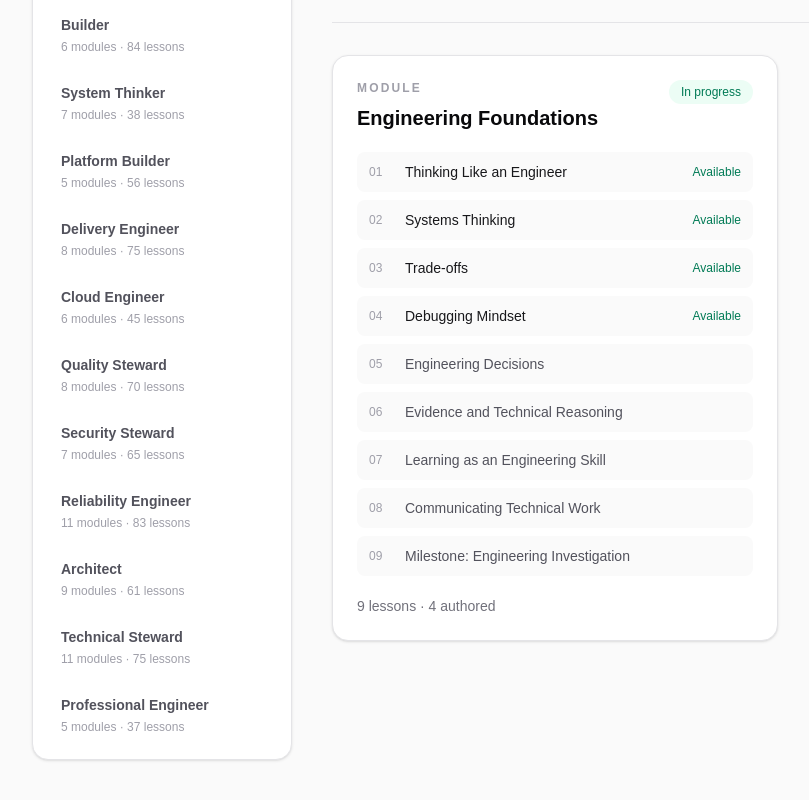
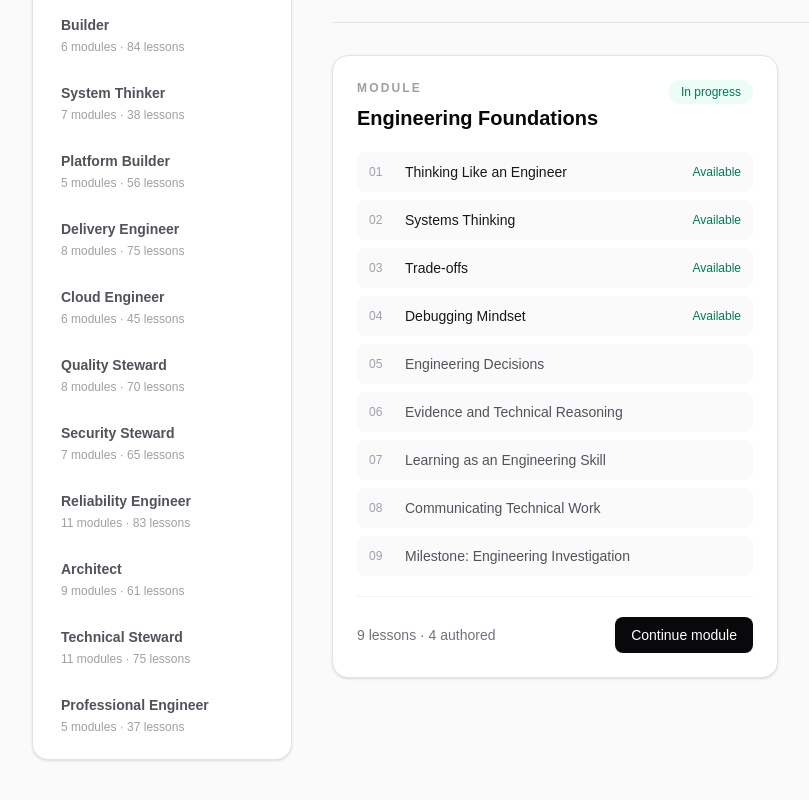
Before and after one commit to enoqueJonas/tsa, a Next.js app in the folder apps/web/: page / in a window 1280 px wide. Shown: the part 402-1202 px from the top of the page, without its empty margins (0-809 px from the left). Built offline with nearby package versions, Linux system fonts and the light colour scheme.

Commit message:
feat: launch authored modules from academy

```diff
--- a/apps/web/components/academy-browser.tsx
+++ b/apps/web/components/academy-browser.tsx
@@ -7,11 +7,19 @@ import {
   type School,
 } from "@tsa/runtime-kernel";
 
+import { LearningExperience } from "./learning-experience";
+
 function authoredLessonCount(path: LearningPath) {
   return path.lessons.filter((lesson) => lesson.activities.length > 0).length;
 }
 
-function ModuleCard({ path }: { path: LearningPath }) {
+function ModuleCard({
+  path,
+  onStart,
+}: {
+  path: LearningPath;
+  onStart: (path: LearningPath) => void;
+}) {
   const authored = authoredLessonCount(path);
   const available = authored > 0;
 
@@ -66,9 +74,22 @@ function ModuleCard({ path }: { path: LearningPath }) {
         })}
       </div>
 
-      <p className="mt-5 text-sm text-zinc-500">
-        {path.lessons.length} lessons · {authored} authored
-      </p>
+      <div className="mt-5 flex items-center justify-between gap-4 border-t border-zinc-100 pt-5">
+        <p className="text-sm text-zinc-500">
+          {path.lessons.length} lessons · {authored} authored
+        </p>
+        {available ? (
+          <button
+            type="button"
+            onClick={() => onStart(path)}
+            className="rounded-lg bg-zinc-950 px-4 py-2 text-sm font-medium text-white transition hover:bg-zinc-800"
+          >
+            Continue module
+          </button>
+        ) : (
+          <span className="text-sm text-zinc-400">Not yet available</span>
+        )}
+      </div>
     </article>
   );
 }
@@ -98,11 +119,7 @@ function SchoolNavigation({
       }
     >
       <span className="block text-sm font-semibold">{school.title}</span>
-      <span
-        className={
-          selected ? "mt-1 block text-xs text-zinc-400" : "mt-1 block text-xs text-zinc-400"
-        }
-      >
+      <span className="mt-1 block text-xs text-zinc-400">
         {school.paths.length} modules · {lessonCount} lessons
       </span>
     </button>
@@ -114,9 +131,20 @@ export function AcademyBrowser() {
   const [selectedSchoolId, setSelectedSchoolId] = useState(
     journey.schools[0]?.id ?? ""
   );
+  const [activePath, setActivePath] = useState<LearningPath | null>(null);
   const selectedSchool =
     journey.schools.find((school) => school.id === selectedSchoolId) ??
     journey.schools[0];
+
+  if (activePath) {
+    return (
+      <LearningExperience
+        key={activePath.id}
+        path={activePath}
+        onExit={() => setActivePath(null)}
+      />
+    );
+  }
 
   if (!selectedSchool) {
     return null;
@@ -165,7 +193,7 @@ export function AcademyBrowser() {
 
         <div className="mt-8 grid gap-6 xl:grid-cols-2">
           {selectedSchool.paths.map((path) => (
-            <ModuleCard key={path.id} path={path} />
+            <ModuleCard key={path.id} path={path} onStart={setActivePath} />
           ))}
         </div>
       </section>
```
